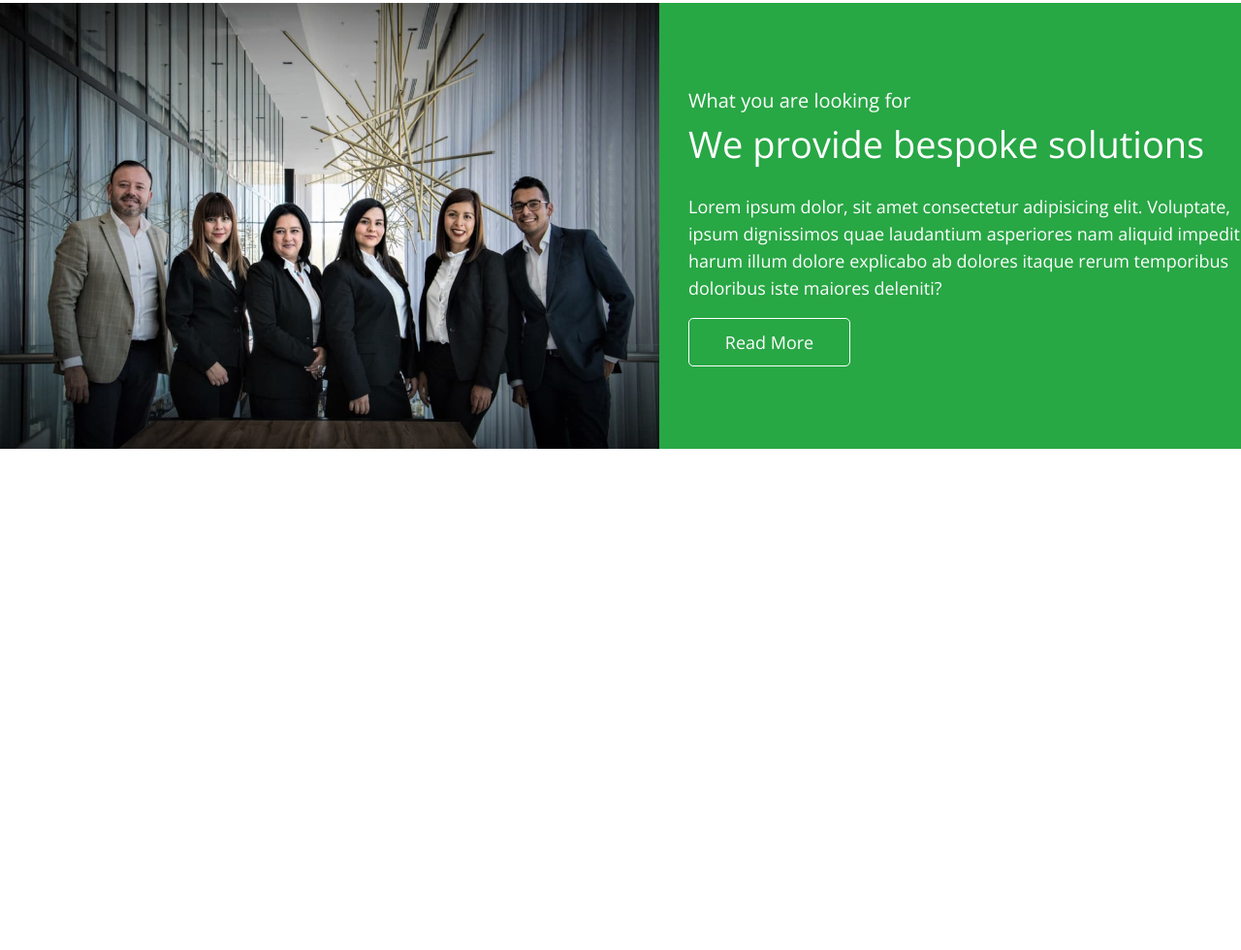
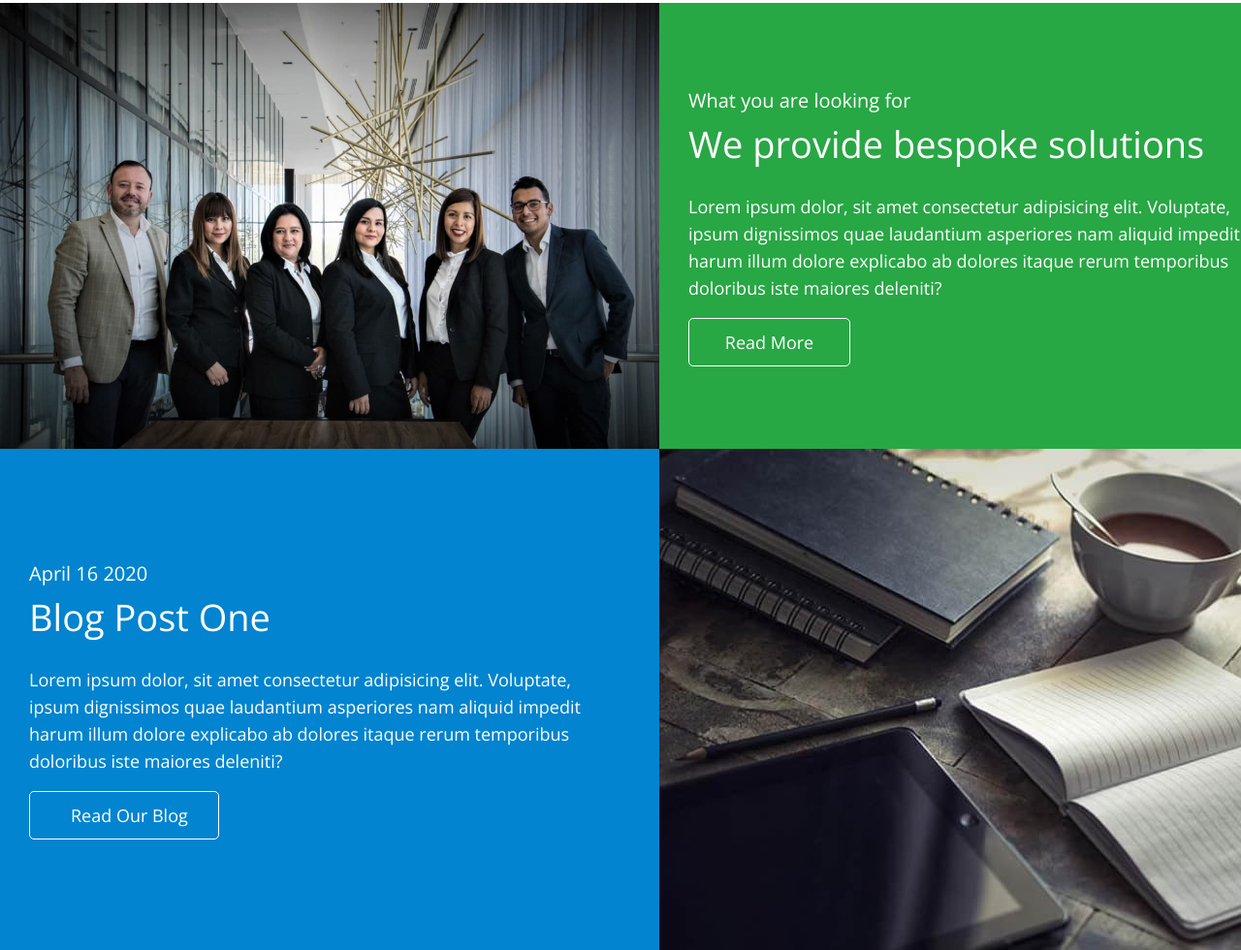
Before and after one commit to Onlysofi/fson-65-unbelievable, a plain HTML site: page index.html in a window 1280 px wide. Shown: the part 1091-2071 px from the top of the page at 97% size. Before the commit the page ends 1554 px from the top, so only its background shows below. Drawn offline with nearby package versions, Linux system fonts and the light colour scheme.

Commit message:
додає розмітку та стилізацію blog

```diff
--- a/css/style.css
+++ b/css/style.css
@@ -2,6 +2,8 @@
   --accent-color: #28a745;
   --primary-text-color: #333333;
   --secondary-text-color: #ffffff;
+  --secondary-bg-color: #0284D0;
+
 }
 
 body {
@@ -261,3 +263,59 @@ address {
   align-items: center;
   justify-content: start;
 }
+
+/**
+  |============================
+  | blog
+  |============================
+*/
+
+.blog .container {
+  display: flex;
+  padding: 0;
+}
+
+.blog-content-wrapper {
+  background-color: var(--secondary-bg-color);
+  padding: 112px 44px 113px 30px;
+}
+
+.blog-subtitle {
+  font-size: 20px;
+  line-height: 1.65;
+  color: var(--secondary-text-color);
+  margin-bottom: 5px;
+}
+
+.blog-title {
+  font-weight: 300;
+  font-size: 38px;
+  line-height: 1.26;
+  color: var(--secondary-text-color);
+  margin-bottom: 26px;
+}
+
+.blog-text {
+  line-height: 1.56;
+  color: var(--secondary-text-color);
+  margin-bottom: 17px;
+}
+
+.blog-btn {
+  display: inline-flex;
+  justify-content: center;
+  align-items: center;
+  height: 50px;
+  padding-left: 42px;
+  padding-right: 31px;
+
+  border: 1px solid var(--secondary-text-color);
+  border-radius: 5px;
+  background-color: transparent;
+
+}
+
+.link {
+  line-height: 1.56;
+  color: var(--secondary-text-color);
+}
--- a/index.html
+++ b/index.html
@@ -1,5 +1,6 @@
 <!DOCTYPE html>
 <html lang="en">
+
 <head>
   <meta charset="UTF-8" />
   <meta http-equiv="X-UA-Compatible" content="IE=edge" />
@@ -17,16 +18,10 @@
   <!-- font famaly -->
   <link rel="preconnect" href="https://fonts.googleapis.com" />
   <link rel="preconnect" href="https://fonts.gstatic.com" crossorigin />
-    <link
-      href="https://fonts.googleapis.com/css2?family=Open+Sans:wght@300;400&display=swap"
-      rel="stylesheet"
-    />
+  <link href="https://fonts.googleapis.com/css2?family=Open+Sans:wght@300;400&display=swap" rel="stylesheet" />
 
   <!-- normalize -->
-    <link
-      rel="stylesheet"
-      href="https://cdnjs.cloudflare.com/ajax/libs/normalize/1.0.0/normalize.min.css"
-    />
+  <link rel="stylesheet" href="https://cdnjs.cloudflare.com/ajax/libs/normalize/1.0.0/normalize.min.css" />
 
   <!-- style -->
   <link rel="stylesheet" href="./css/style.css" />
@@ -74,8 +69,7 @@
             <svg class="hero-btn-icon" width="9" height="18">
               <use href="./images/sprite.svg#icon-arrow-right"></use>
             </svg>
-              Read More</a
-            >
+            Read More</a>
         </div>
       </div>
     </section>
@@ -131,6 +125,33 @@
         </div>
       </div>
     </section>
+
+    <!-- blog -->
+
+    <section class="blog">
+      <div class="container">
+
+        <div class="blog-content-wrapper">
+          <p class="blog-subtitle">
+            <time datetime="2020-04-16">April 16 2020</time>
+          </p>
+          <h2 class="blog-title">Blog Post One</h2>
+          <p class="blog-text">Lorem ipsum dolor, sit amet consectetur adipisicing elit. Voluptate, ipsum dignissimos
+            quae laudantium asperiores nam
+            aliquid impedit harum illum dolore explicabo ab dolores itaque rerum temporibus doloribus iste maiores
+            deleniti?</p>
+          <a href="" class="blog-btn link">Read Our Blog</a>
+        </div>
+
+        <img src="./images/blog/blog.jpg" alt="objects on the table" width="680" height="517">
+
+      </div>
+    </section>
+
+
+
+
   </main>
 </body>
+
 </html>
```
Also changed, not shown: images/blog/blog.jpg (added), 1 other file. Lines whose indentation alone changed are shown as unchanged.
